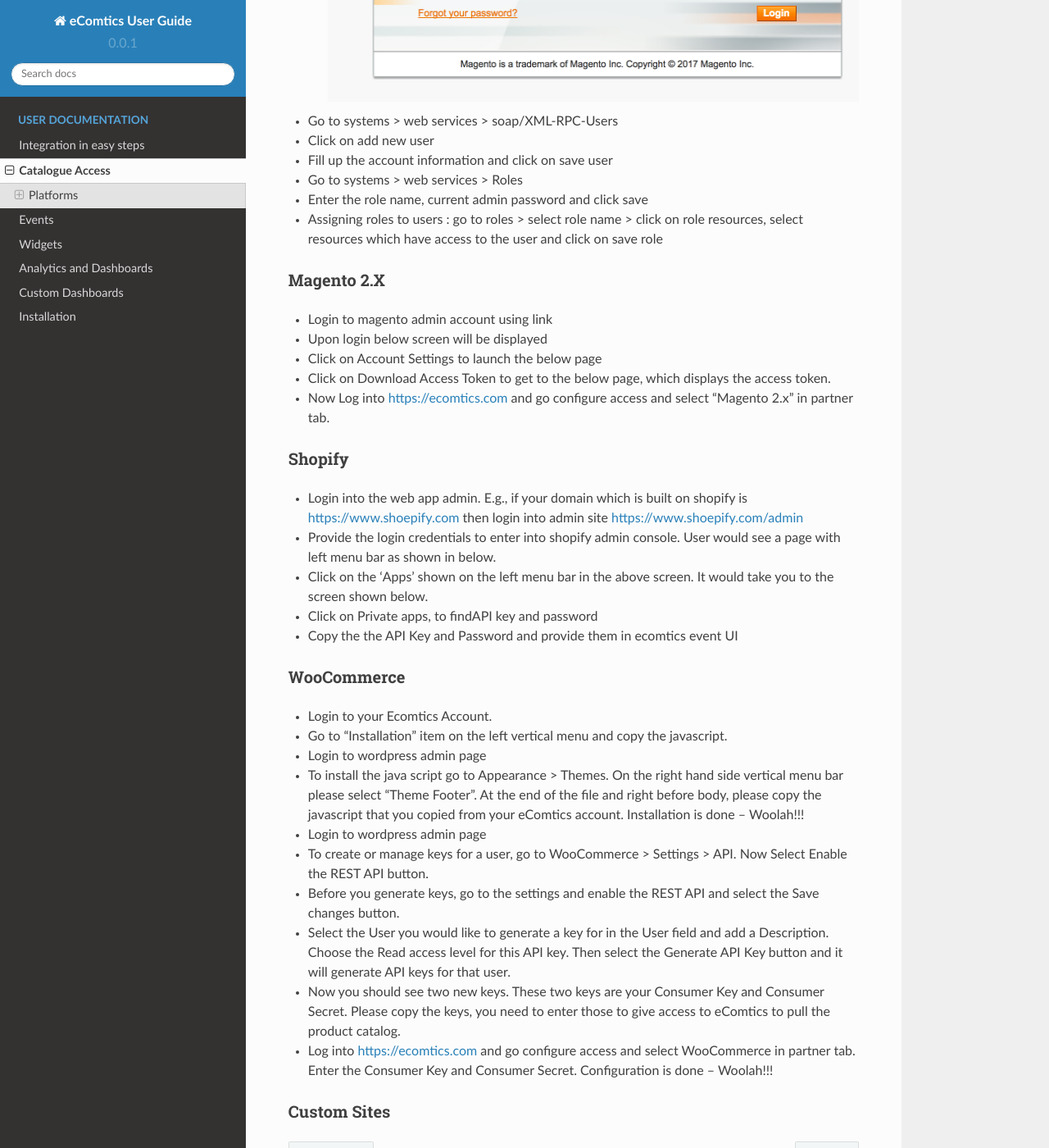
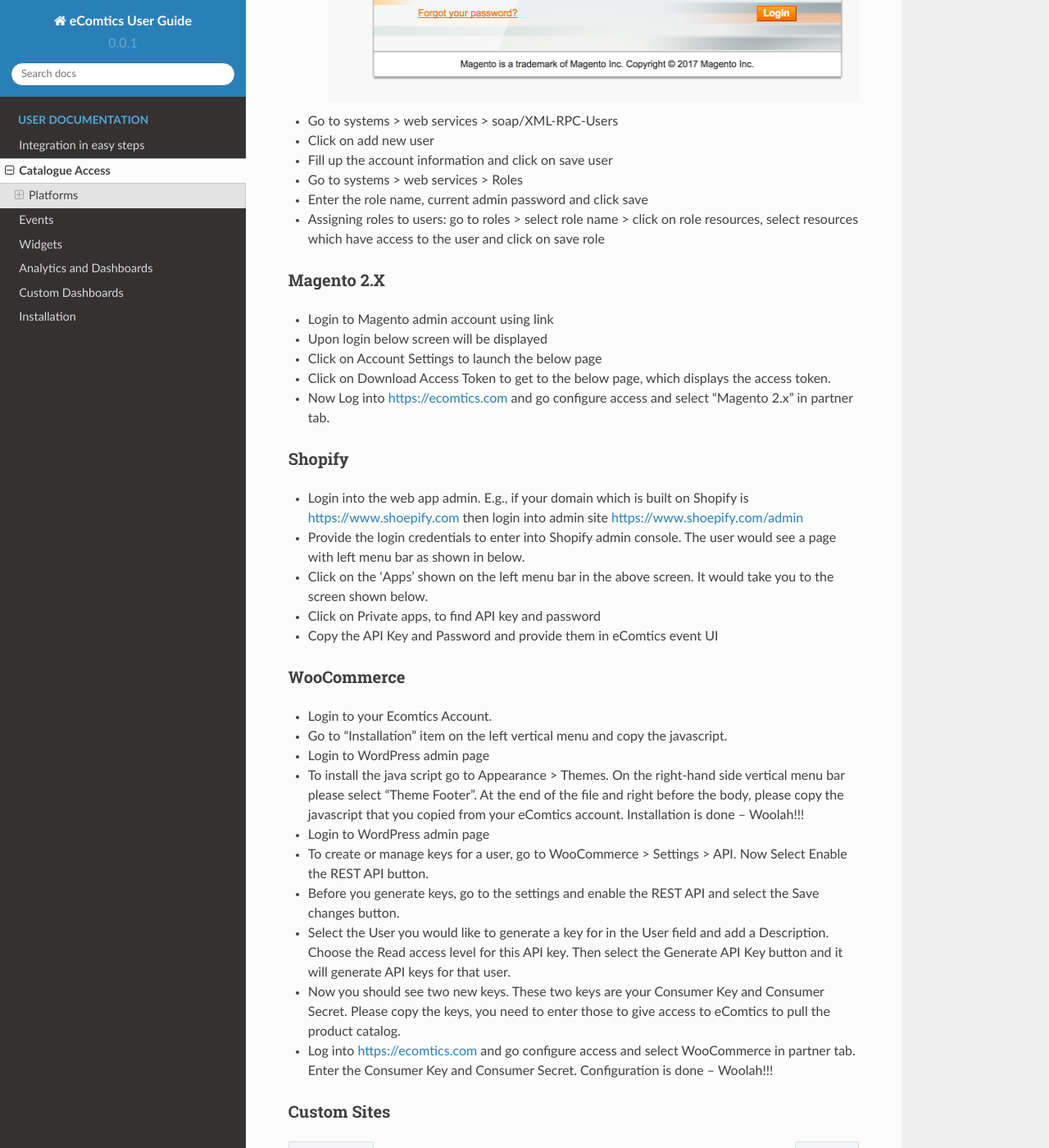
Before and after one commit to Jyotie/ecomdocs, a Sphinx documentation site: the page built from source/catalogue_access.rst, in a window 1280 px wide and 1400 px high, scrolled down 714 px. Shown: the whole window at 82% size. Built offline with Sphinx 7.4.7 and the Read the Docs theme 2.0.0, drawn with Linux system fonts in a browser that asks for light colours; pages that are not in the unit, such as notebooks, are missing from menus; some of the changed text lies outside the part shown.

Commit message:
Update catalogue_access.rst

```diff
--- a/source/catalogue_access.rst
+++ b/source/catalogue_access.rst
@@ -29,14 +29,14 @@
 * Fill up the account information and click on save user
 * Go to systems > web services > Roles
 * Enter the role name, current admin password and click save
-* Assigning roles to users : go to roles > select role name > click on role resources, select resources which have access to the user and click on save role
+* Assigning roles to users: go to roles > select role name > click on role resources, select resources which have access to the user and click on save role
 
 
 .. _magento_2:
 
 Magento 2.X
 ~~~~~~~~~~~~
-* Login to magento admin account using link
+* Login to Magento admin account using link
 * Upon login below screen will be displayed
 * Click on Account Settings to launch the below page
 * Click on Download Access Token to get to the below page, which displays the access token.
@@ -46,11 +46,11 @@
 
 Shopify
 ~~~~~~~~
-* Login into the web app admin. E.g., if your domain which is built on shopify is https://www.shoepify.com then login into admin site https://www.shoepify.com/admin
-* Provide the login credentials to enter into shopify admin console. User would see a page with left menu bar as shown in below.
+* Login into the web app admin. E.g., if your domain which is built on Shopify is https://www.shoepify.com then login into admin site https://www.shoepify.com/admin
+* Provide the login credentials to enter into Shopify admin console. The user would see a page with left menu bar as shown in below.
 * Click on the ‘Apps’ shown on the left menu bar in the above screen. It would take you to the screen shown below.
-* Click on Private apps, to findAPI key and password
-* Copy the the API Key and Password and provide them in ecomtics event UI
+* Click on Private apps, to find API key and password
+* Copy the API Key and Password and provide them in eComtics event UI
 
 
 .. _woocommerce:
@@ -59,9 +59,9 @@
 ~~~~~~~~~~~~
 * Login to your Ecomtics Account.
 * Go to “Installation” item on the left vertical menu and copy the javascript.
-* Login to wordpress admin page
-* To install the java script go to Appearance > Themes. On the right hand side vertical menu bar please select “Theme Footer”.  At the end of the file and right before body, please copy the javascript that you copied from your eComtics account. Installation is done – Woolah!!!
-* Login to wordpress admin page
+* Login to WordPress admin page
+* To install the java script go to Appearance > Themes. On the right-hand side vertical menu bar please select “Theme Footer”.  At the end of the file and right before the body, please copy the javascript that you copied from your eComtics account. Installation is done – Woolah!!!
+* Login to WordPress admin page
 * To create or manage keys for a user, go to WooCommerce > Settings > API. Now Select Enable the REST API button.
 * Before you generate keys, go to the settings and enable the REST API and select the Save changes button.
 * Select the User you would like to generate a key for in the User field and add a Description. Choose the Read access level for this API key. Then select the Generate API Key button and it will generate API keys for that user.
```
Also changed, not shown: other parts of source/catalogue_access.rst (+1 -1 lines).
